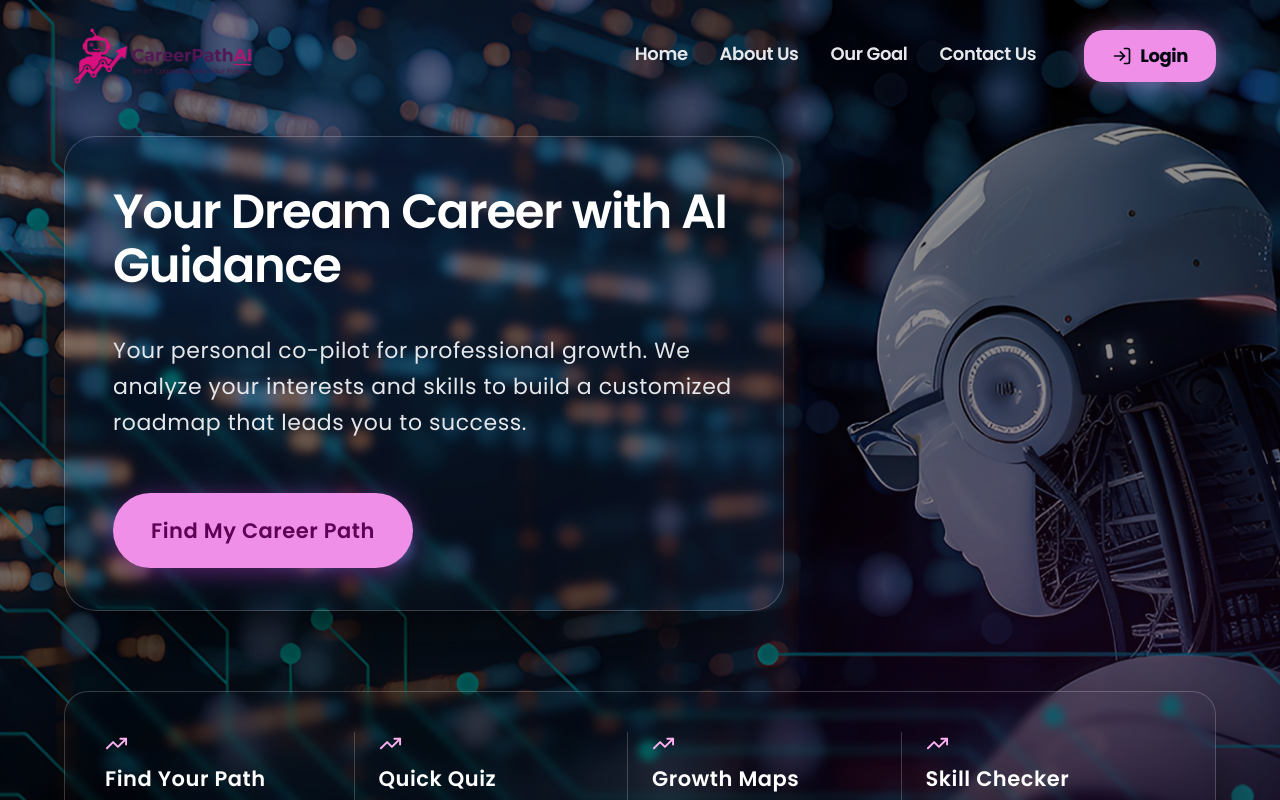
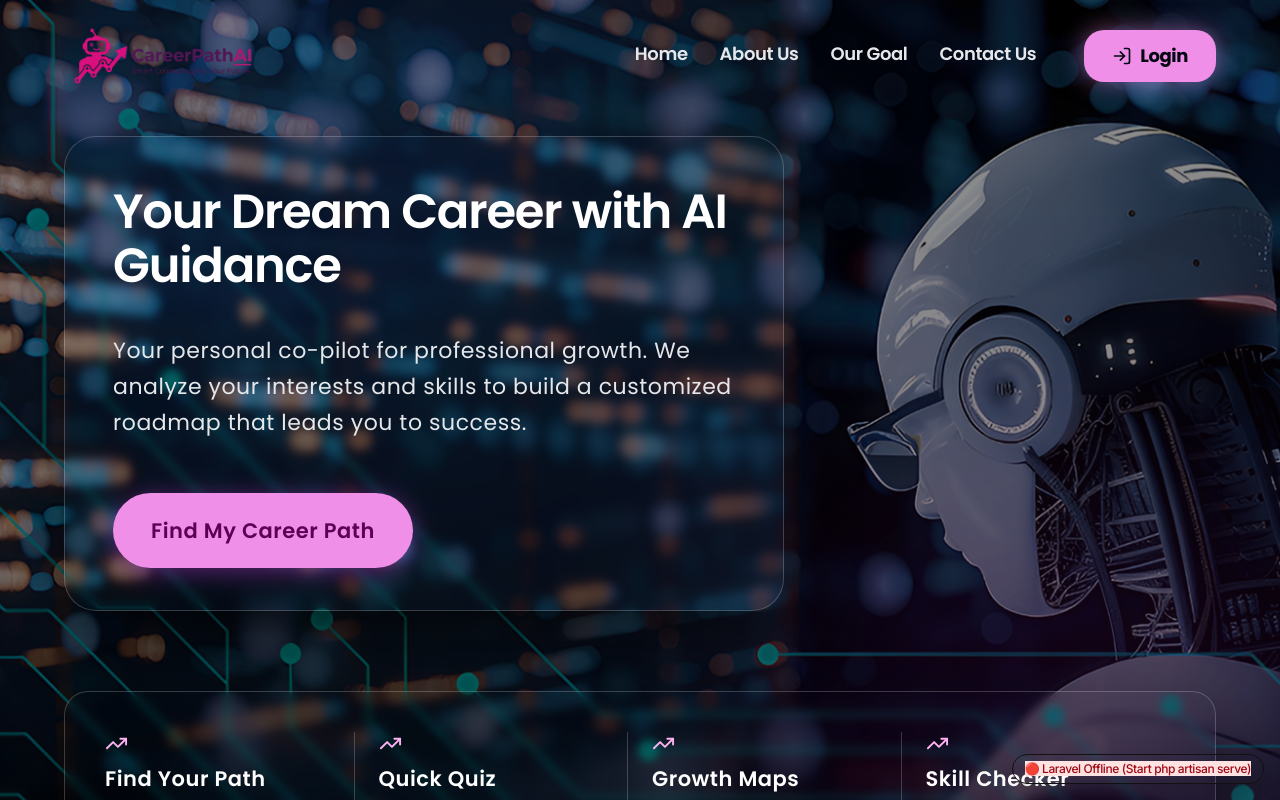
Before and after one commit to ubaidur-dev/careerpath-ai, a React (Vite) app: page / in a window 1280 px wide. Shown: the top 800 px of the page. Built offline with nearby package versions, Linux system fonts and the light colour scheme; no server answers.

Commit message:
Implement backend connection status in App component.
Added backend connection status handling to App component.

```diff
--- a/src/App.jsx
+++ b/src/App.jsx
@@ -1,4 +1,6 @@
 import React, { useState, useEffect } from 'react';
+import axios from 'axios';
+
 import LandingPage from './components/LandingPage';
 import AuthPage from './components/AuthPage';
 import StudentDashboard from "./components/StudentDashboard";
@@ -10,12 +12,15 @@ import UserProfile from "./components/UserProfile";
 import CareerAssessment from "./components/CareerAssessment";
 import CareerResults from './components/CareerResults';
 
+axios.defaults.baseURL = 'http://127.0.0.1:8000/api';
+
 export default function App() {
   const [currentScreen, setCurrentScreen] = useState('home');
   const [authMode, setAuthMode] = useState('login');
   const [selectedCareerData, setSelectedCareerData] = useState(null);
+  const [selectedCareerId, setSelectedCareerId] = useState(null);
 
-  const [selectedCareerId, setSelectedCareerId] = useState(null);
+  const [backendStatus, setBackendStatus] = useState('checking');
 
   const [quizAnswers, setQuizAnswers] = useState({
     q1: null, q2: null, q3: null, q4: null, q5: null,
@@ -26,8 +31,38 @@ export default function App() {
     window.scrollTo({ top: 0, behavior: 'instant' });
   }, [currentScreen, authMode]);
 
+  useEffect(() => {
+    axios.get('/test-connection')
+      .then((res) => {
+        console.log("Backend Connected:", res.data);
+        setBackendStatus('connected');
+      })
+      .catch((err) => {
+        console.warn("Backend Not Connected Yet:", err.message);
+        setBackendStatus('disconnected');
+      });
+  }, []);
+
   return (
-    <div className="min-h-screen bg-[#fafafa] text-[#111111]">
+    <div className="min-h-screen bg-[#fafafa] text-[#111111] relative">
+
+      <div className="fixed bottom-4 right-4 z-50 text-xs px-3 py-1.5 rounded-full shadow-lg font-medium border transition-all">
+        {backendStatus === 'checking' && (
+          <span className="bg-yellow-100 text-yellow-800 border-yellow-300">
+            🟡 Connecting Backend...
+          </span>
+        )}
+        {backendStatus === 'connected' && (
+          <span className="bg-green-100 text-green-800 border-green-300">
+            🟢 Laravel Backend Connected
+          </span>
+        )}
+        {backendStatus === 'disconnected' && (
+          <span className="bg-red-100 text-red-800 border-red-300">
+            🔴 Laravel Offline (Start php artisan serve)
+          </span>
+        )}
+      </div>
 
       {currentScreen === 'home' && (
         <LandingPage
```
